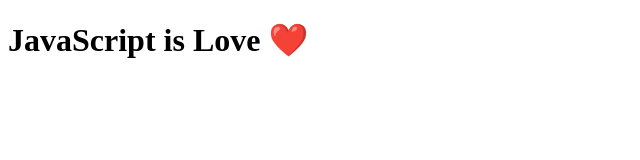
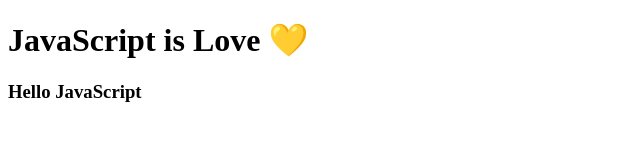
Before and after one commit to sahilPatil20/ICP-JavaScript-practice-repo, a plain HTML site: page index.html in a window 1280 px wide. Shown: the whole page, without its empty margins (0-640 px from the left). Drawn offline with Linux system fonts and the light colour scheme.

Commit message:
practice console operations

```diff
--- a/index.html
+++ b/index.html
@@ -6,6 +6,15 @@
     <title>JavaScript</title>
 </head>
 <body>
-    <h1>JavaScript is Love ❤️</h1>
+    <h1>JavaScript is Love 💛</h1>
+
+
+    <script>
+        document.write("<h3>Hello JavaScript</h3>");
+        console.log("This is console msg.");
+        console.log("I'm Learning JS. \nSuraj Sir said \"JavaScript is Love 💛\"");
+        console.warn("Practice more about Data Structures.");
+        console.error("This is an error msg");
+    </script>
 </body>
 </html>
```
